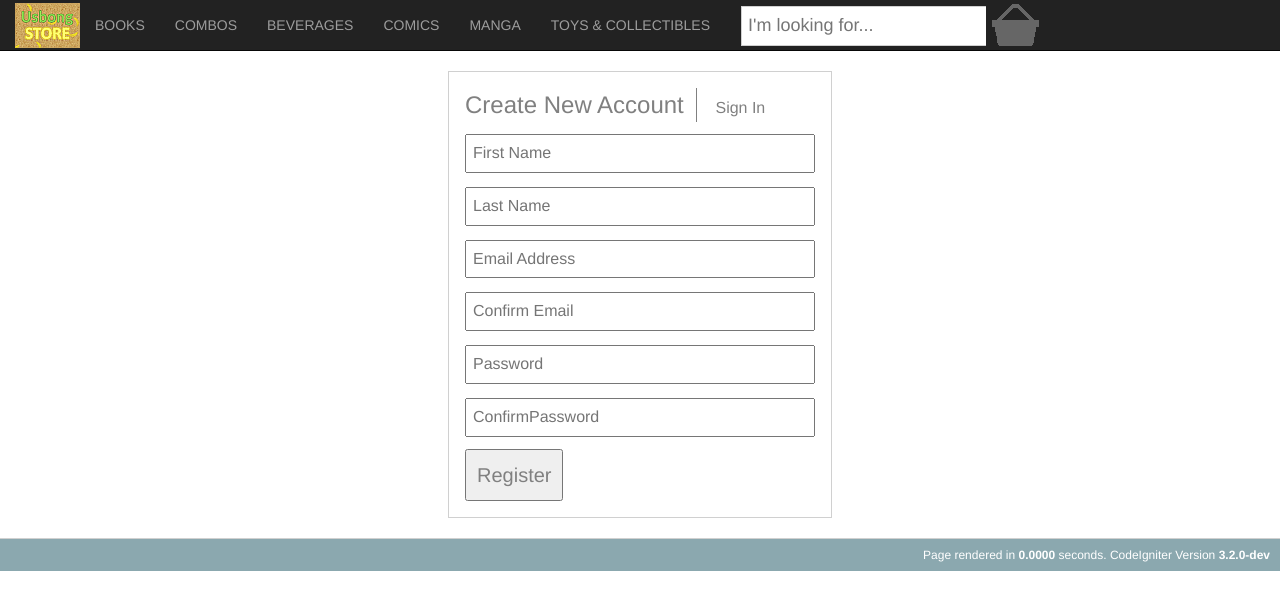
After one commit to masarapmabuhay/UsbongStore, a CodeIgniter app: page /usbong_store/index.php/account/create in a window 1280 px wide. The commit adds this page. Shown: the top 610 px of the page. Run offline with CodeIgniter, Linux system fonts and the light colour scheme; some libraries are stand-ins or nearby versions.

Commit message:
+created: Create New Account page (work-in-progress) --> TODO: add: functionality

```diff
--- a/usbong_store/application/controllers/account.php
+++ b/usbong_store/application/controllers/account.php
@@ -34,4 +34,19 @@ class account extends CI_Controller {
 		//--------------------------------------------
 		$this->load->view('templates/footer');
 	}
+
+	public function create()
+	{
+		$this->load->view('templates/style');
+		$this->load->view('templates/header');
+		//--------------------------------------------
+		/*
+		 $this->load->model('Cart_Model');
+		 $data['result'] = $this->Cart_Model->getCart();//$this->input->post('customer'));//$param);
+		 */
+		$this->load->view('account/create');
+
+		//--------------------------------------------
+		$this->load->view('templates/footer');
+	}
 }
--- /dev/null
+++ b/usbong_store/application/views/account/create.php
@@ -0,0 +1,30 @@
+<?php
+defined('BASEPATH') OR exit('No direct script access allowed');
+?><!DOCTYPE html>
+<html lang="en">
+<head>
+</head>
+<body>
+	<div class="login-and-create">
+		<div class="register-text-in-create">Create New Account</div>
+		<div class="login-text-in-create">Sign In</div>
+		<div class="fields">
+			<form method="get" action="<?php echo site_url('account/login')?>">
+				<?php
+					echo '<input type="text" class="Register-input" placeholder="First Name" name="firstName-param" required>';
+					echo '<input type="text" class="Register-input" placeholder="Last Name" name="lastName-param" required>';
+					echo '<input type="text" class="Register-input" placeholder="Email Address" name="emailAddress-param" required>';
+					echo '<input type="text" class="Register-input" placeholder="Confirm Email" name="confirmEmail-param" required>';
+					echo '<input type="text" class="Register-input" placeholder="Password" name="Password-param" required>';
+					echo '<input type="text" class="Register-input" placeholder="ConfirmPassword" name="confirmPassword-param" required>';
+				?>
+				<button type="submit" class="Button-login">
+<!-- <img src="<?php echo base_url('assets/images/cart_icon.png'); ?>">
+ -->
+ 				Register
+				</button>
+			</form>
+		</div>
+	</div>
+</body>
+</html>
--- a/usbong_store/application/views/account/login.php
+++ b/usbong_store/application/views/account/login.php
@@ -5,8 +5,8 @@ defined('BASEPATH') OR exit('No direct script access allowed');
 <head>
 </head>
 <body>
-	<div class="login">
-		<div class="sign-in-text">Sign In</div>
+	<div class="login-and-create">
+		<div class="login-text">Sign In</div>
 		<div class="register-text">Create New Account</div>
 		<div class="fields">
 			<form method="get" action="<?php echo site_url('account/login')?>">
--- a/usbong_store/application/views/templates/style.php
+++ b/usbong_store/application/views/templates/style.php
@@ -103,7 +103,7 @@ defined('BASEPATH') OR exit('No direct script access allowed');
 		margin-top: 3px;
 	}
 
-	.login {
+	.login-and-create {
 		border: 1px solid #d0d0d0;
 		max-width: 30%;
 		float: none;
@@ -113,7 +113,7 @@ defined('BASEPATH') OR exit('No direct script access allowed');
     	padding: 16px;
 	}
 
-	.sign-in-text {
+	.login-text {
 		border-right: 1px solid;
 		display: inline-block;
 		padding-right: 12px;
@@ -124,6 +124,19 @@ defined('BASEPATH') OR exit('No direct script access allowed');
 		display: inline-block;
 		padding-left: 12px;
 		padding-bottom: 12px;
+	}
+
+	.login-text-in-create {
+    	font-size: 16px;
+		display: inline-block;
+		padding-left: 12px;
+		padding-bottom: 12px;
+	}
+
+	.register-text-in-create {
+		border-right: 1px solid;
+		display: inline-block;
+		padding-right: 12px;
 	}
 
 	.Email-input {
@@ -152,6 +165,15 @@ defined('BASEPATH') OR exit('No direct script access allowed');
 	    padding: 10px;
 	    display: inline-block;
 	}
+
+	.Register-input {
+	    margin-top: 2px;
+	    font-size: 16px;
+	    padding: 6px;
+	    width: 100%;
+	    margin-bottom: 12px;
+	}
+
 }
 </style>
 </head>
```
